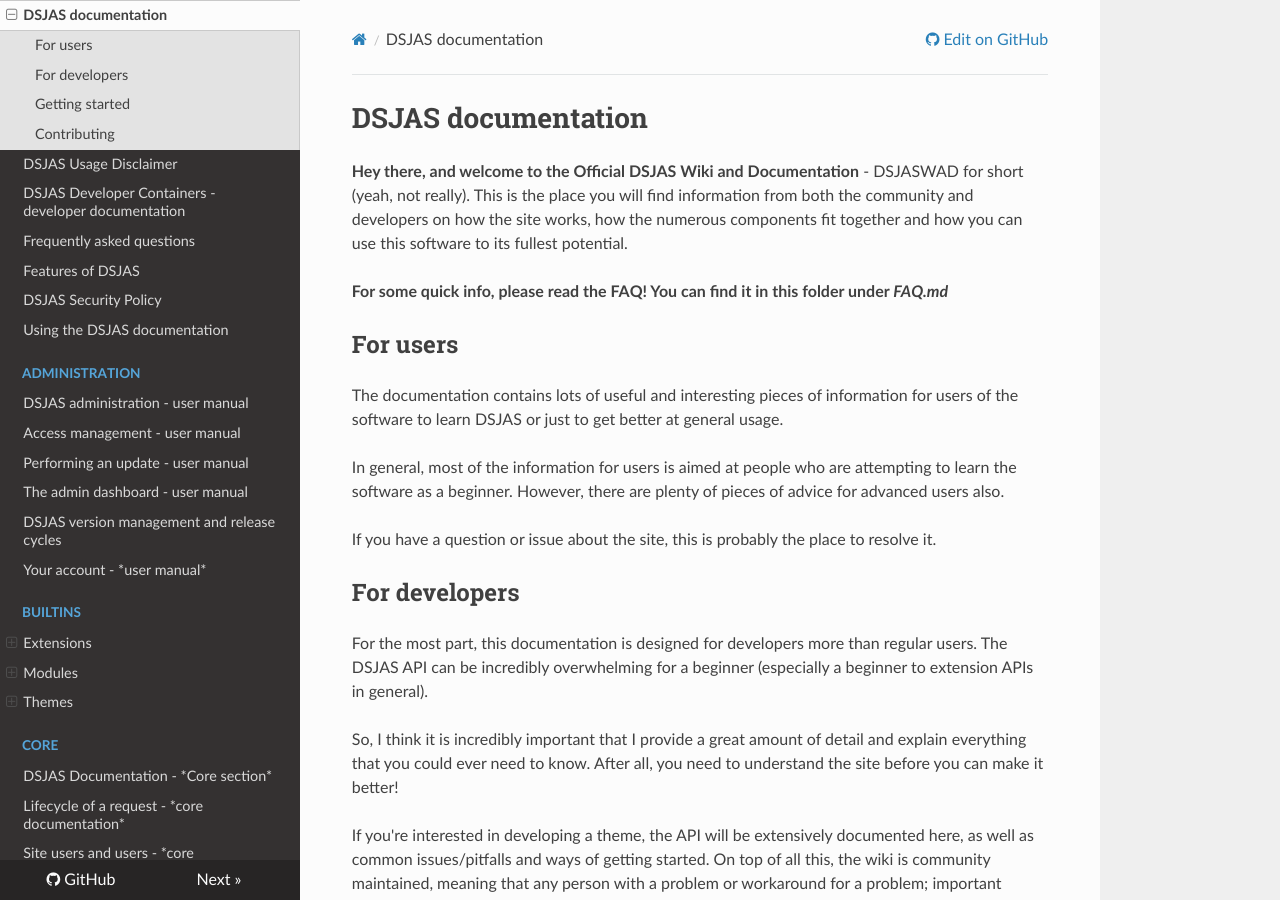
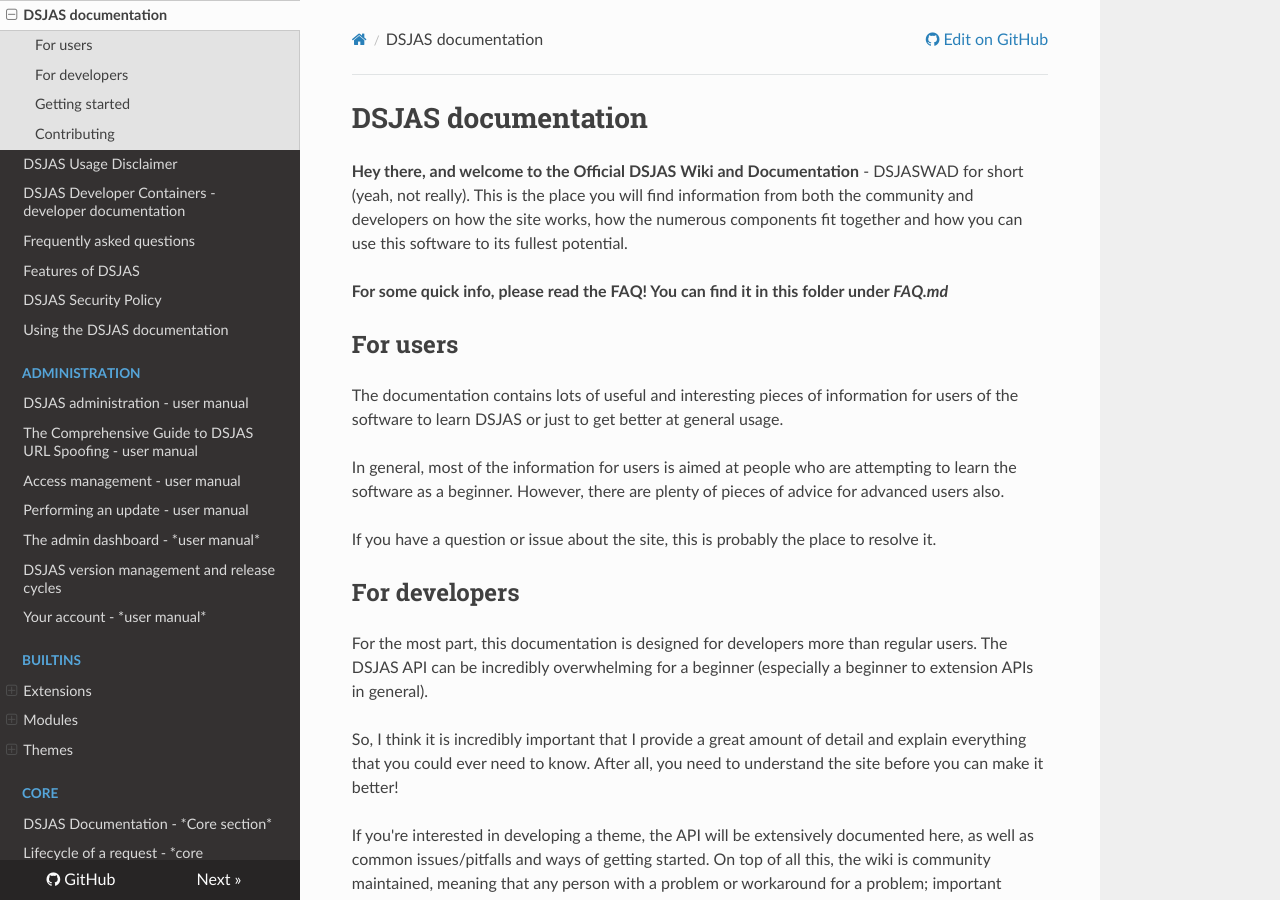
Before and after one commit to DSJAS/DSJAS, an MkDocs documentation site: the page built from docs/README.md, in a window 1280 px wide and 900 px high. Built offline with MkDocs 1.6.1, drawn with Linux system fonts in a browser that asks for light colours; nearby versions of some CDN libraries; some of the changed lines change nothing that is shown.

Commit message:
Add documentation for hosts file URL spoofing

````diff
--- /dev/null
+++ b/docs/administration/A Guide to URL Spoofing.md
@@ -0,0 +1,154 @@
+# The Comprehensive Guide to DSJAS URL Spoofing - *user manual*
+
+This section in the user manual outlines how the URL of the DSJAS site can be spoofed on the client side with the simple editing of a configuration file. This is useful to conceal the fact that DSJAS is simply a local site and make it much less obvious and easy to spot.
+
+## Usage
+
+Let's be real for a moment: DSJAS, out of the box, is easy to spot. Not only does the bank come installed by default with the name "DSJAS", the URL is also an incredibly obvious value of either "127.0.0.1" or "localhost". Now, I don't know about anybody else, but my online banking is not located at "localhost" or a raw IP address.
+
+Luckily, there is a solution in the form of hostname spoofing (also known as URL spoofing).
+
+## Workings
+
+In most operating systems, a system file will exist called "hosts". This file is the hosts override file, which will be consulted by the operating system when it looks up a hostname with DNS. If the URL/hostname which a program is loading is contained within the file, the contents of the hosts override file will instead be used.
+
+### Example
+
+In this example, we will map "dsjas.bank" to the local DSJAS domain.
+
+```conf
+127.0.0.1   dsjas.bank
+```
+
+As you can see, the IP address of the location to be mapped is placed first in the file. Then, the domain which we wish to map to is placed second, optionally after some whitespace.
+
+**127.0.0.1** is the IP address of the computer you are currently running on, and will work on any machine.
+
+## Hosts file setup
+
+The hosts file will be located in different places and formatted in different ways depending on your system setup and/or operating system. On UNIX-based OSs (Linux, BSDs, MacOS), it will be all the same. On Microsoft Windows, however, things will be a little different. Be sure to follow the correct instructions for your system.
+
+### Microsoft Windows
+
+On Windows, the hosts file is located at **C:\Windows\System32\drivers\etc\hosts**.
+
+In this file, there will be some lines beginning with a hashtag. Ignore these lines and **do not edit or remove any lines already in the file!** These have been added by existing programs on your system and **must not be removed.**
+
+On my Windows box, the hosts file looks like this:
+
+```conf
+# Copyright (c) 1993-2009 Microsoft Corp.
+#
+# This is a sample HOSTS file used by Microsoft TCP/IP for Windows.
+#
+# This file contains the mappings of IP addresses to host names. Each
+# entry should be kept on an individual line. The IP address should
+# be placed in the first column followed by the corresponding host name.
+# The IP address and the host name should be separated by at least one
+# space.
+#
+# Additionally, comments (such as these) may be inserted on individual
+# lines or following the machine name denoted by a '#' symbol.
+#
+# For example:
+#
+#      102.54.94.97     rhino.acme.com          # source server
+#       38.25.63.10     x.acme.com              # x client host
+
+# localhost name resolution is handled within DNS itself.
+#    127.0.0.1       localhost
+#    ::1             localhost
+
+# Added by Docker Desktop
+127.0.0.3   docker.local
+```
+
+To add DSJAS, simply append the lines underneath, changing it to whatever domain you prefer to map to. For instance, my file would then look like this:
+
+```conf
+# Copyright (c) 1993-2009 Microsoft Corp.
+#
+# This is a sample HOSTS file used by Microsoft TCP/IP for Windows.
+#
+# This file contains the mappings of IP addresses to host names. Each
+# entry should be kept on an individual line. The IP address should
+# be placed in the first column followed by the corresponding host name.
+# The IP address and the host name should be separated by at least one
+# space.
+#
+# Additionally, comments (such as these) may be inserted on individual
+# lines or following the machine name denoted by a '#' symbol.
+#
+# For example:
+#
+#      102.54.94.97     rhino.acme.com          # source server
+#       38.25.63.10     x.acme.com              # x client host
+
+# localhost name resolution is handled within DNS itself.
+#    127.0.0.1       localhost
+#    ::1             localhost
+
+# Added by Docker Desktop
+127.0.0.3   docker.local
+
+# DSJAS Domain Mapping
+127.0.0.1   dsjas.bank
+```
+
+### UNIX-based OSs (GNU-Linux, BSDs, MacOS)
+
+On UNIX-based systems, the hosts file will be located at **/etc/hosts**. This file will be formatted in a similar way to the Windows one, but with a bit less fluff and some small syntax differences.
+
+In this file, there will be a list of IP addresses and their mapped domains. On most systems, it will come pre-configured with a rule for the domain *localhost* and your system's hostname. It may also contain rules set up by other applications. **Do not edit or remove these rules!** They are used by other things on your computer and should not be tampered with.
+
+For instance, the hosts file on my main Linux machine looks like this:
+
+```conf
+# Static table lookup for hostnames.
+# See hosts(5) for details.
+
+127.0.0.1    localhost
+::1          localhost
+
+127.0.1.1    core.localdomain    core
+```
+
+To add the DSJAS rule, we need to add a line containing the rule. It could look something like this:
+
+```conf
+# Static table lookup for hostnames.
+# See hosts(5) for details.
+
+127.0.0.1    localhost
+::1          localhost
+
+127.0.1.1    core.localdomain    core
+
+# DSJAS Domain mapping
+127.0.0.1    dsjas.bank
+```
+
+Obviously, as with before, "dsjas.bank" can be replaced with whatever text and it will be resolved just the same.
+
+## DSJAS setup
+
+DSJAS does not require any specific setup based on the hostname, but it can optimize and change some visual effects to reflect the domain which has been set (for instance, by dynamically changing the domain in links or email addresses).
+
+In the general settings tab in the admin dashboard, change the "Bank domain" setting value. Remember to save your settings!
+
+## Testing the configuration
+
+To test if the configuration has worked, simply fire up your favorite browser and navigate to the domain which you have just configured. It should map to DSJAS. If not, see troubleshooting directions below.
+
+## Troubleshooting
+
+1. **Did you save the file? Verify your changes are still present** Re-open the hosts file and make sure that the domain you added is still present. If it is not, the issue may have been caused by the fact that you **must be administrator** to edit the hosts file
+1. **Is the webserver actually running?** You still need to have a running server to serve the site
+1. **Have you configured the right machine?** It sounds stupid, but the hosts file only affects the current machine. Did you configure the server by accident?
+1. **Is DSJAS installed?** Did you remember to run the installer? You need to.
+
+## Final notes
+
+One of the main pitfalls that people tend to fall victim to when using this method is either incorrect syntax in the hosts file (just follow the instructions carefully), not finding the hosts file (just copy the provided path into your favorite editor) or configuring the wrong machine (configuring the host not the VM, or vice versa). And, I can absolutely see why, as the process isn't the most intuitive in the world.
+
+However, once set up correctly, hostname spoofing can be one of the most vital camouflage features of the DSJAS site.
--- a/docs/administration/README.md
+++ b/docs/administration/README.md
@@ -14,3 +14,4 @@
 1. **The admin dashboard** Using the main dashboard's features and the sidebar
 1. **Your account** Managing your account, changing your password and editing details
 1. **Performing an update** How to update DSJAS to the latest version
+1. **A Guide to URL Spoofing** How to set up the spoofing of the DSJAS URL to conceal the use of a local webserver
````
